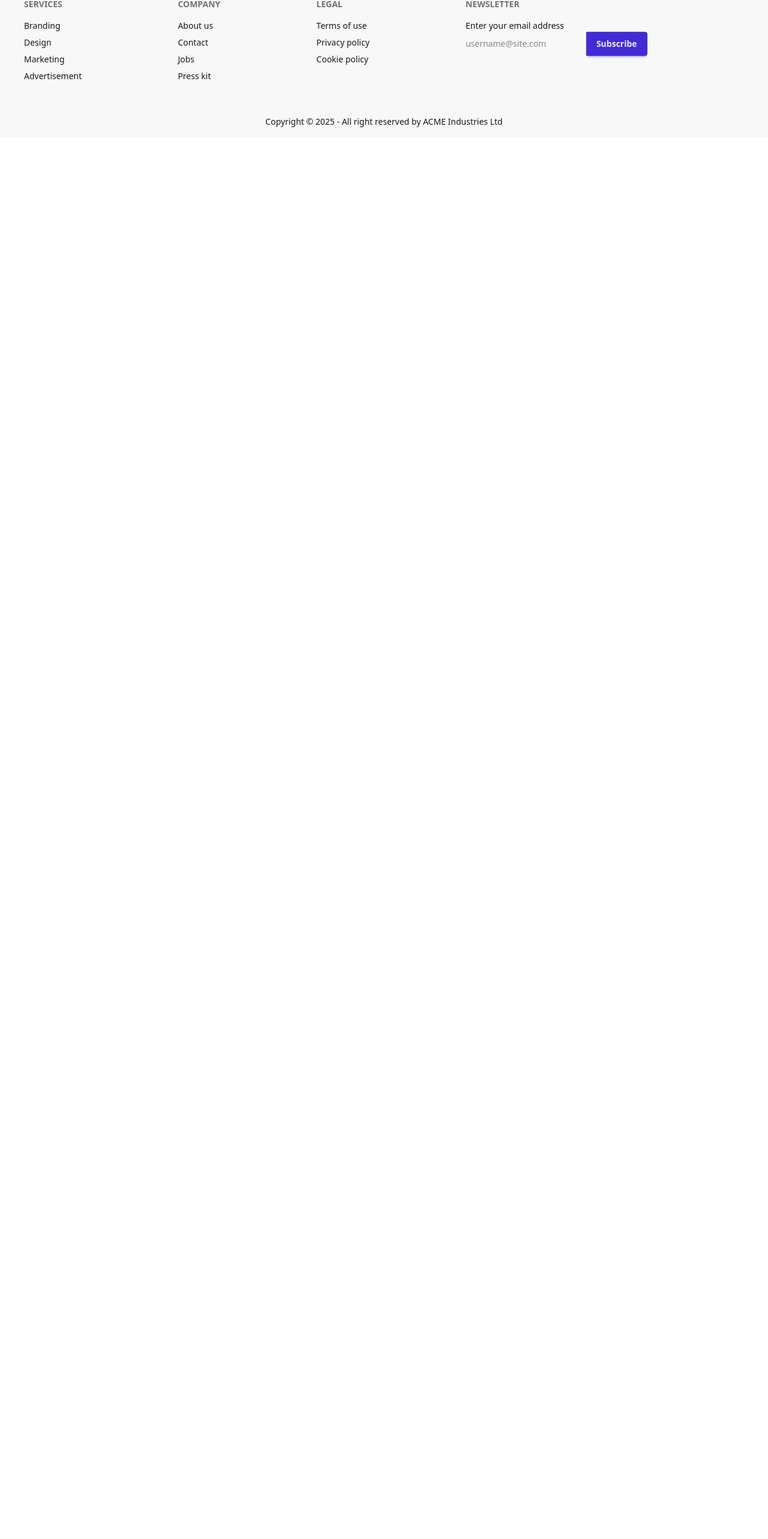
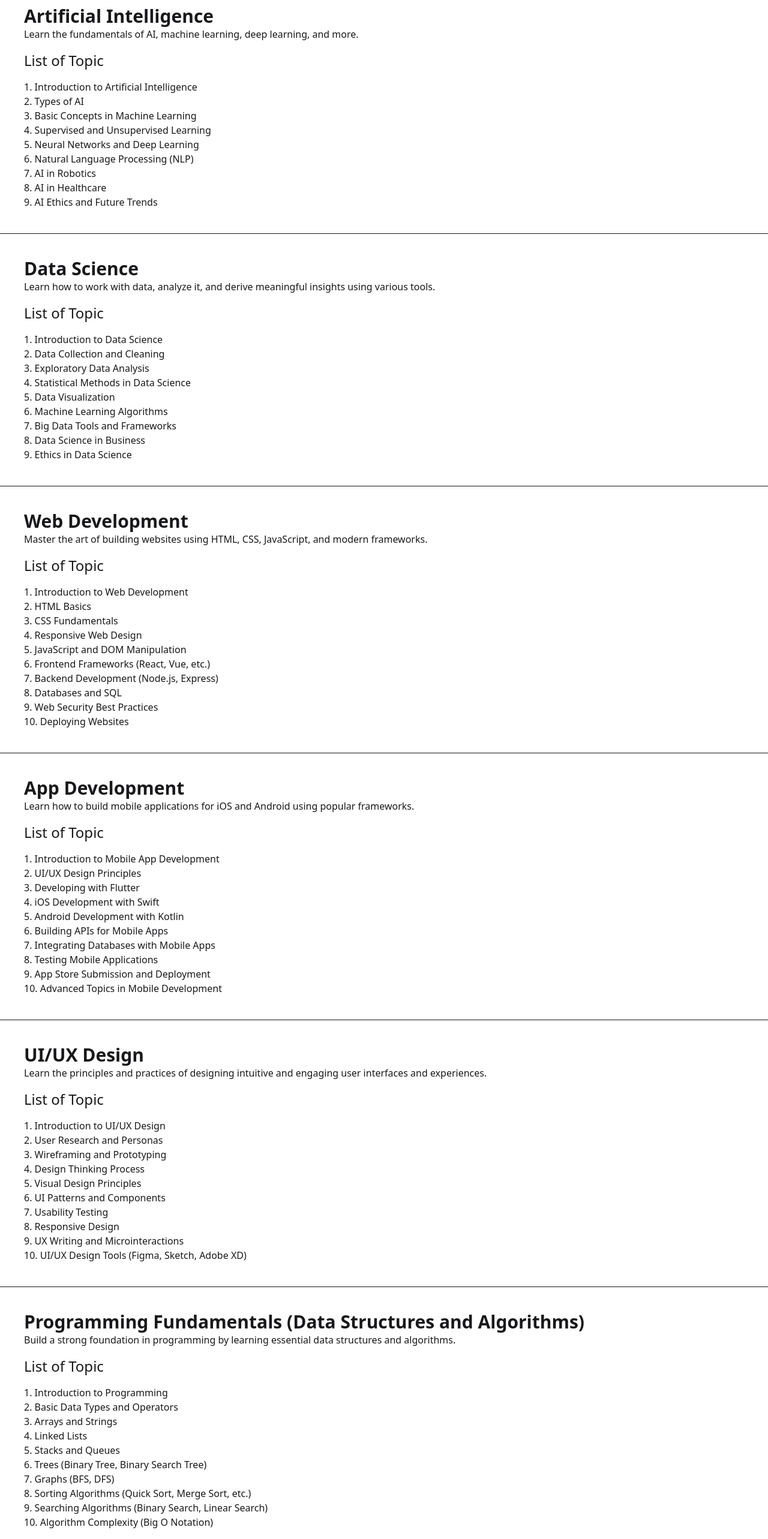
Before and after one commit to Atiar-Rahman/great-learning, a React (Vite) app: page /courses in a window 1280 px wide. Shown: the part 139-2705 px from the top of the page at 60% size. Before the commit the page ends 800 px from the top, so only its background shows below. Built offline with nearby package versions, Linux system fonts and the light colour scheme; no server answers.

Commit message:
syllabus added for every course

```diff
--- /dev/null
+++ b/public/sylebus.json
@@ -0,0 +1,96 @@
+[
+    {
+      "title": "Artificial Intelligence",
+      "description": "Learn the fundamentals of AI, machine learning, deep learning, and more.",
+      "syllabus": [
+        "1. Introduction to Artificial Intelligence",
+        "2. Types of AI",
+        "3. Basic Concepts in Machine Learning",
+        "4. Supervised and Unsupervised Learning",
+        "5. Neural Networks and Deep Learning",
+        "6. Natural Language Processing (NLP)",
+        "7. AI in Robotics",
+        "8. AI in Healthcare",
+        "9. AI Ethics and Future Trends"
+      ]
+    },
+    {
+      "title": "Data Science",
+      "description": "Learn how to work with data, analyze it, and derive meaningful insights using various tools.",
+      "syllabus": [
+        "1. Introduction to Data Science",
+        "2. Data Collection and Cleaning",
+        "3. Exploratory Data Analysis",
+        "4. Statistical Methods in Data Science",
+        "5. Data Visualization",
+        "6. Machine Learning Algorithms",
+        "7. Big Data Tools and Frameworks",
+        "8. Data Science in Business",
+        "9. Ethics in Data Science"
+     ]
+    },
+    {
+      "title": "Web Development",
+      "description": "Master the art of building websites using HTML, CSS, JavaScript, and modern frameworks.",
+      "syllabus": [
+        "1. Introduction to Web Development",
+        "2. HTML Basics",
+        "3. CSS Fundamentals",
+        "4. Responsive Web Design",
+        "5. JavaScript and DOM Manipulation",
+        "6. Frontend Frameworks (React, Vue, etc.)",
+        "7. Backend Development (Node.js, Express)",
+        "8. Databases and SQL",
+        "9. Web Security Best Practices",
+        "10. Deploying Websites"
+      ]
+    },
+    {
+      "title": "App Development",
+      "description": "Learn how to build mobile applications for iOS and Android using popular frameworks.",
+      "syllabus": [
+        "1. Introduction to Mobile App Development",
+        "2. UI/UX Design Principles",
+        "3. Developing with Flutter",
+        "4. iOS Development with Swift",
+        "5. Android Development with Kotlin",
+        "6. Building APIs for Mobile Apps",
+        "7. Integrating Databases with Mobile Apps",
+        "8. Testing Mobile Applications",
+        "9. App Store Submission and Deployment",
+        "10. Advanced Topics in Mobile Development"
+      ]
+    },
+    {
+      "title": "UI/UX Design",
+      "description": "Learn the principles and practices of designing intuitive and engaging user interfaces and experiences.",
+      "syllabus": [
+        "1. Introduction to UI/UX Design",
+        "2. User Research and Personas",
+        "3. Wireframing and Prototyping",
+        "4. Design Thinking Process",
+        "5. Visual Design Principles",
+        "6. UI Patterns and Components",
+        "7. Usability Testing",
+        "8. Responsive Design",
+        "9. UX Writing and Microinteractions",
+        "10. UI/UX Design Tools (Figma, Sketch, Adobe XD)"
+      ]
+    },
+    {
+      "title": "Programming Fundamentals (Data Structures and Algorithms)",
+      "description": "Build a strong foundation in programming by learning essential data structures and algorithms.",
+      "syllabus": [
+        "1. Introduction to Programming",
+        "2. Basic Data Types and Operators",
+        "3. Arrays and Strings",
+        "4. Linked Lists",
+        "5. Stacks and Queues",
+        "6. Trees (Binary Tree, Binary Search Tree)",
+        "7. Graphs (BFS, DFS)",
+        "8. Sorting Algorithms (Quick Sort, Merge Sort, etc.)",
+        "9. Searching Algorithms (Binary Search, Linear Search)",
+        "10. Algorithm Complexity (Big O Notation)"
+      ]
+    }
+  ]
--- a/src/pages/Courses/Courses.jsx
+++ b/src/pages/Courses/Courses.jsx
@@ -1,9 +1,22 @@
-import React from 'react';
+import React, { useEffect, useState } from 'react';
+import Sylebus from './Sylebus';
 
 const Courses = () => {
+    const [sylebus,setSylebus] = useState([]);
+
+    useEffect(()=>{
+        fetch('../../../public/sylebus.json')
+        .then(res=>res.json())
+        .then(data=>{
+            setSylebus(data);
+        })
+    },[])
     return (
         <div>
-            <h1>this is courses page and show all courses</h1>
+            <h1 className='text-center text-2xl font-bold border-b-4 rounded-2xl w-3/4 mx-auto border-b-amber-600'>show all courses Syllabus</h1>
+            {
+                sylebus.map(sylebus=><Sylebus key={sylebus.title} sylebus={sylebus}></Sylebus>)
+            }
         </div>
     );
 };
--- /dev/null
+++ b/src/pages/Courses/Sylebus.jsx
@@ -0,0 +1,19 @@
+import React from 'react';
+
+const Sylebus = ({sylebus}) => {
+
+    return (
+        <div className='border-b p-10 container mx-auto '>
+            <h1 className='text-3xl font-bold'>{sylebus.title}</h1>
+            <p>{sylebus.description}</p>
+            <ul className=''>
+                <h1 className='text-2xl my-4'>List of Topic</h1>
+                {
+                    sylebus.syllabus.map(item=><li>{item}</li>)
+                }
+            </ul>
+        </div>
+    );
+};
+
+export default Sylebus;
--- a/src/shared/Navbar.jsx
+++ b/src/shared/Navbar.jsx
@@ -23,7 +23,7 @@ const Navbar = () => {
         <NavLink className={({ isActive, isPending }) => `mr-3 ${isPending ? "" : isActive ? "border-b-4 text-red-400" : ""}`} to={'/'}>Home</NavLink>
         <NavLink className={({ isActive, isPending }) => `mr-3 ${isPending ? "" : isActive ? "border-b-4 text-red-400" : ""}`} to={'/about'}>About Us</NavLink>
         <NavLink className={({ isActive, isPending }) => `mr-3 ${isPending ? "" : isActive ? "border-b-4 text-red-400" : ""}`} to={'/contact'}>Contact</NavLink>
-        <NavLink className={({ isActive, isPending }) => `mr-3 ${isPending ? "" : isActive ? "border-b-4 text-red-400" : ""}`} to={'/courses'}>Courses</NavLink>
+        <NavLink className={({ isActive, isPending }) => `mr-3 ${isPending ? "" : isActive ? "border-b-4 text-red-400" : ""}`} to={'/courses'}>Courses Syllabus</NavLink>
         <NavLink className={({ isActive, isPending }) => `mr-3 ${isPending ? "" : isActive ? "border-b-4 text-red-400" : ""}`} to={'/myclass'}>My Classes</NavLink>
         <NavLink className={({ isActive, isPending }) => `mr-3 ${isPending ? "" : isActive ? "border-b-4 text-red-400" : ""}`} to={'/team'}>Show instructor</NavLink>
         <NavLink className={({ isActive, isPending }) => `mr-3 ${isPending ? "" : isActive ? "border-b-4 text-red-400" : ""}`} to={'/dashboard/student'}>Dashbord</NavLink>
```
